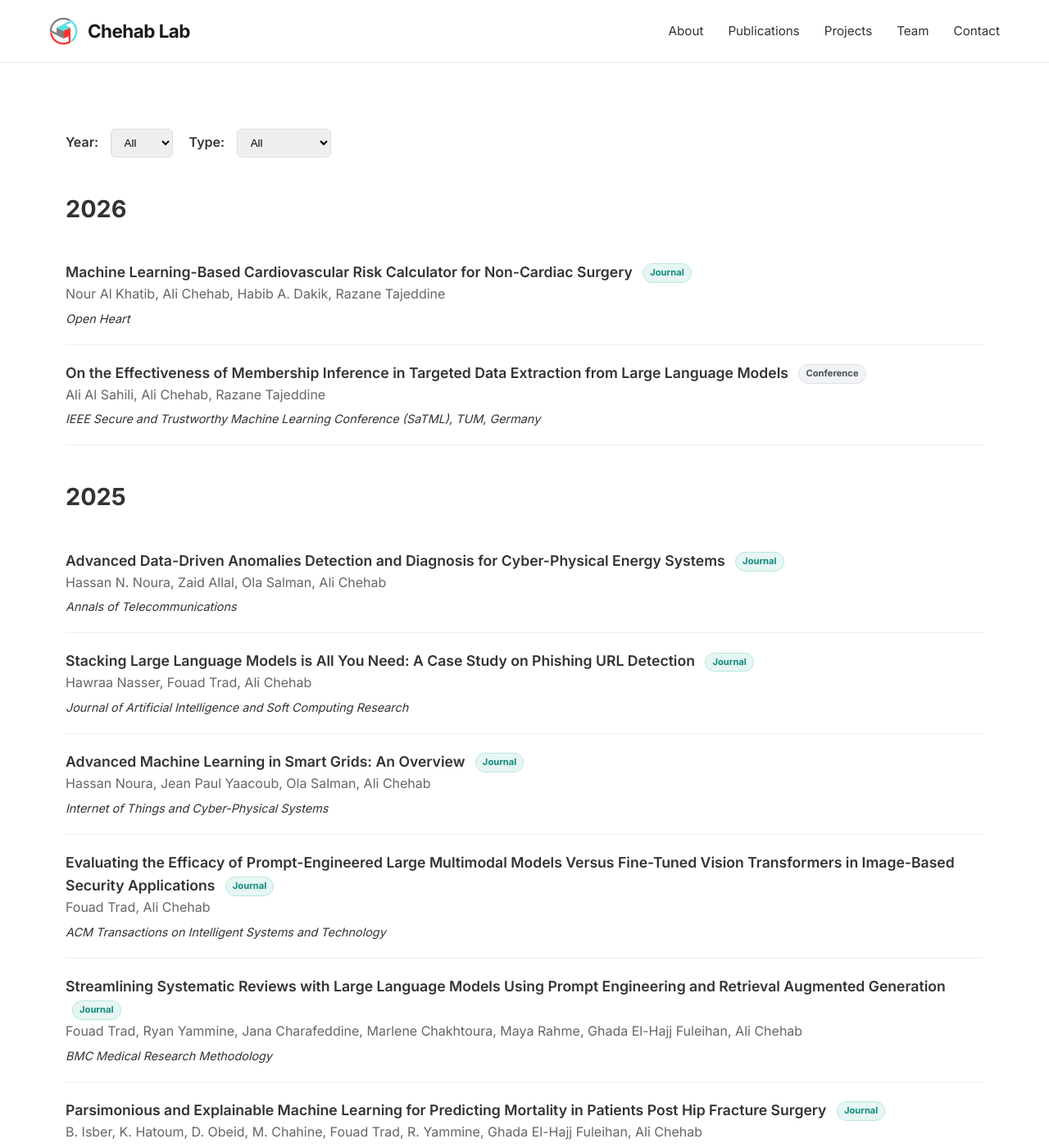
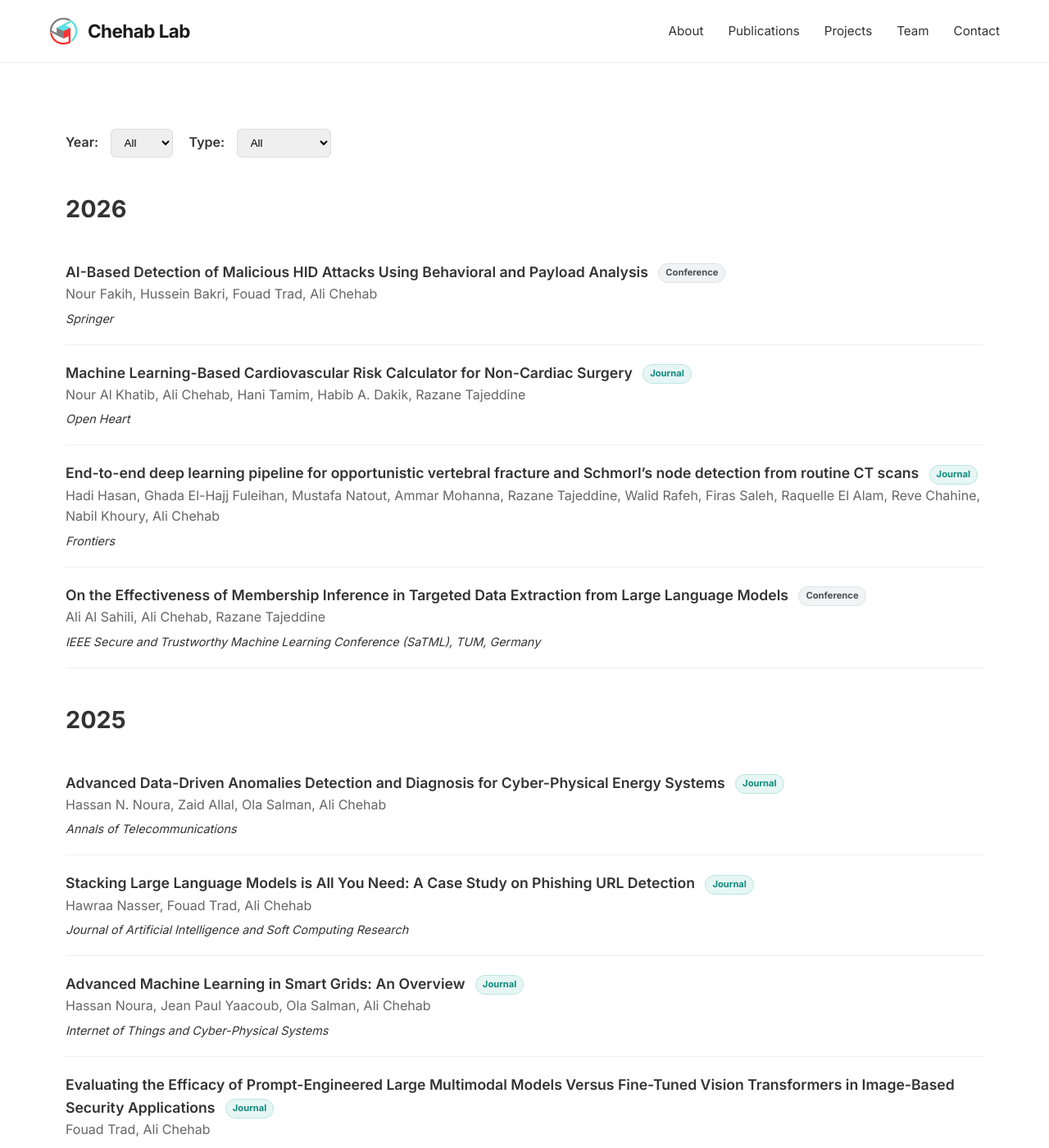
Before and after one commit to Chehab-Lab/Chehab-Lab.github.io, a Jekyll site: the page built from publications.md, in a window 1280 px wide and 1400 px high. Shown: the whole window at 82% size. Built offline with Jekyll 4.4.1, drawn with Linux system fonts in a browser that asks for light colours; some of the changed text lies outside the part shown.

Commit message:
add new publications
Updated author names for several publications and added new entries.

```diff
--- a/_data/publications.yml
+++ b/_data/publications.yml
@@ -1,9 +1,22 @@
 publications:
+- title: "AI-Based Detection of Malicious HID Attacks Using Behavioral and Payload Analysis"
+  publisher: "Springer"
+  authors: "Nour Fakih, Hussein Bakri, Fouad Trad, Ali Chehab "
+  year: "2026"
+  link: "https://doi.org/10.1007/978-3-032-30805-4_10"
+  is_journal: false
 - title: "Machine Learning-Based Cardiovascular Risk Calculator for Non-Cardiac Surgery"
   publisher: "Open Heart"
-  authors: "Nour Al Khatib, Ali Chehab, Habib A. Dakik, Razane Tajeddine"
+  authors: "Nour Al Khatib, Ali Chehab, Hani Tamim, Habib A. Dakik, Razane Tajeddine"
   year: "2026"
   link: "https://doi.org/10.1136/openhrt-2025-003565"
+  is_journal: true
+
+- title: "End-to-end deep learning pipeline for opportunistic vertebral fracture and Schmorl’s node detection from routine CT scans"
+  publisher: "Frontiers"
+  authors: "Hadi Hasan, Ghada El-Hajj Fuleihan, Mustafa Natout, Ammar Mohanna, Razane Tajeddine, Walid Rafeh, Firas Saleh, Raquelle El Alam, Reve Chahine, Nabil Khoury, Ali Chehab"
+  year: "2026"
+  link: "https://doi.org/10.3389/fmscd.2026.1718482"
   is_journal: true
 
 - title: "On the Effectiveness of Membership Inference in Targeted Data Extraction from Large Language Models"
@@ -64,7 +77,7 @@ publications:
 
 - title: "Augmenting a Spine CT Scans Dataset Using VAEs, GANs, and Transfer Learning for Improved Detection of Vertebral Compression Fractures"
   publisher: "Computers in Biology and Medicine"
-  authors: "Zeinal El Kojok, Hadi Al Khansa, Fouad Trad, Ali Chehab"
+  authors: "Zeina El Kojok, Hadi Al Khansa, Fouad Trad, Ali Chehab"
   year: "2025"
   link: "https://doi.org/10.1016/j.compbiomed.2024.109446"
   is_journal: true
@@ -85,14 +98,14 @@ publications:
 
 - title: "Retrieval-Augmented Few-Shot Prompting Versus Fine-Tuning for Code Vulnerability Detection"
   publisher: "International Conference on Foundation and Large Language Models (FLLM), Vienna, Austria"
-  authors: "Fuad Trad, Ali Chehab"
+  authors: "Fouad Trad, Ali Chehab"
   year: "2025"
   link:
   is_journal: false
 
 - title: "CLASP: Cost-Optimized LLM-based Agentic System for Phishing Detection"
   publisher: "5th International Conference on Electrical, Computer and Energy Technologies (ICECET), Paris, France"
-  authors: "Fuad Trad, Ali Chehab"
+  authors: "Fouad Trad, Ali Chehab"
   year: "2025"
   link:
   is_journal: false
@@ -106,7 +119,7 @@ publications:
 
 - title: "Detecting Quishing Attacks with Machine Learning Techniques Through QR Code Analysis"
   publisher: "International Conference on Optimization and Learning (OLA), Dubai"
-  authors: "Fuad Trad, Ali Chehab"
+  authors: "Fouad Trad, Ali Chehab"
   year: "2025"
   link:
   is_journal: false
@@ -127,7 +140,7 @@ publications:
 
 - title: "Manual Prompt Engineering Is Not Dead: A Case Study on Large Language Models for Code Vulnerability Detection with DSPy"
   publisher: "International Conference on Data Science and Machine Learning Applications (CDMA), Riyadh, Saudi Arabia"
-  authors: "Fuad Trad, Ali Chehab"
+  authors: "Fouad Trad, Ali Chehab"
   year: "2025"
   link:
   is_journal: false
```
